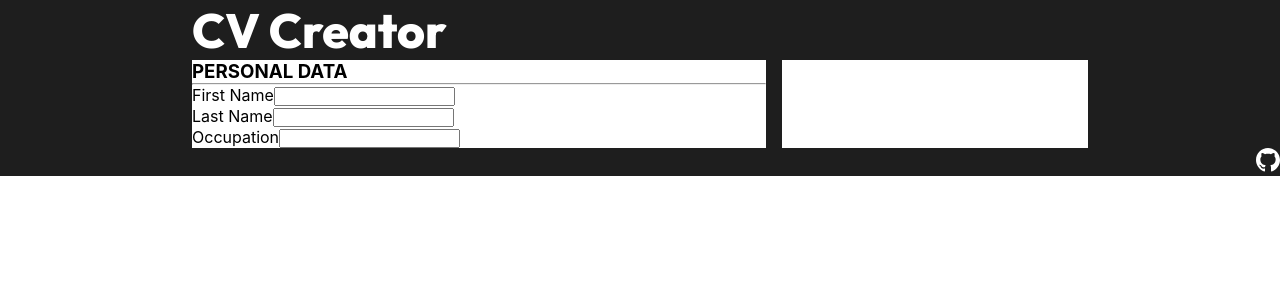
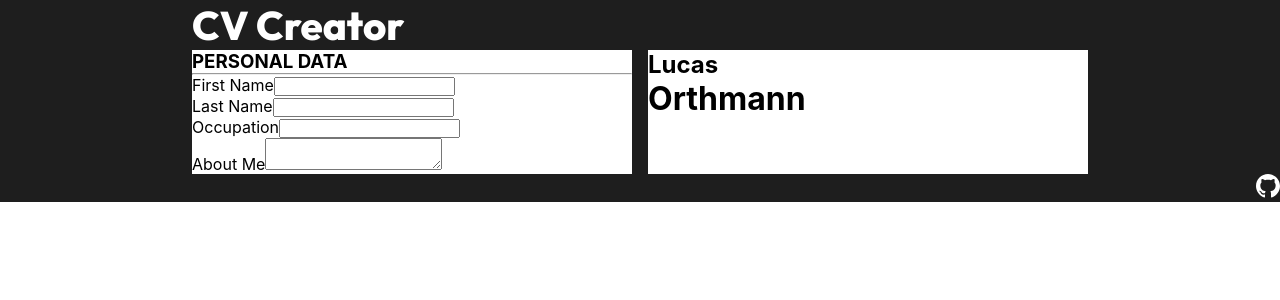
Before and after one commit to Orluca/top-cv-project, a React (Create React App) app: page / in a window 1280 px wide. Shown: the top 300 px of the page. Built offline with nearby package versions, Linux system fonts and the light colour scheme.

Commit message:
State for inputs

```diff
--- a/src/components/General/Input/Input.js
+++ b/src/components/General/Input/Input.js
@@ -1,11 +1,18 @@
-import React from "react";
+import React, { useState } from "react";
 import styles from "./Input.module.css";
 
 function Input(props) {
+  //   const [value, setValue] = useState("");
+
+  function test(e) {
+    // setValue(e.target.value);
+    props.onInputChange(e.target.value);
+  }
+
   return (
     <div>
       <label htmlFor="">{props.name}</label>
-      <input type="text" />
+      <input type="text" onChange={test} />
     </div>
   );
 }
--- a/src/components/Header/Header.js
+++ b/src/components/Header/Header.js
@@ -3,7 +3,7 @@ import styles from "./Header.module.css";
 function Header() {
   return (
     <header>
-      <h1>CV Creator</h1>
+      <h1 className={styles["app-header"]}>CV Creator</h1>
     </header>
   );
 }
--- a/src/components/Header/Header.module.css
+++ b/src/components/Header/Header.module.css
@@ -2,8 +2,8 @@ header {
   margin: 0 var(--side-margin);
 }
 
-h1 {
-  font-size: 3rem;
+.app-header {
+  font-size: 2.5rem;
   font-family: "Outfit", sans-serif;
   color: white;
 }
--- a/src/components/Main/Editor/Editor.module.css
+++ b/src/components/Main/Editor/Editor.module.css
@@ -2,5 +2,6 @@
   /* height: 50px; */
   /* width: 50px; */
   background-color: #fff;
-  flex-grow: 1;
+  /* flex-grow: 1; */
+  width: 50%;
 }
--- a/src/components/Main/Editor/PersonalDataEditor/PersonalDataEditor.js
+++ b/src/components/Main/Editor/PersonalDataEditor/PersonalDataEditor.js
@@ -1,10 +1,16 @@
-import React from "react";
+import React, { useState } from "react";
 import styles from "./PersonalDataEditor.module.css";
 import Subheader from "../../../General/Subheader/Subheader";
 import Input from "../../../General/Input/Input";
 import Textarea from "../../../General/Textarea/Textarea";
 
 function PersonalDataEditor() {
+  //   const [test, setTest] = useState("");
+
+  //   function testy() {
+  //     console.log("YO");
+  //   }
+
   return (
     <div>
       <Subheader name="Personal Data" />
@@ -12,6 +18,7 @@ function PersonalDataEditor() {
       <Input name="First Name" />
       <Input name="Last Name" />
       <Input name="Occupation" />
+      <Textarea name="About Me" />
     </div>
   );
 }
--- a/src/components/Main/Previewer/Previewer.js
+++ b/src/components/Main/Previewer/Previewer.js
@@ -2,7 +2,12 @@ import React from "react";
 import styles from "./Previewer.module.css";
 
 function Previewer() {
-  return <div className={styles["previewer"]}></div>;
+  return (
+    <div className={styles["previewer"]}>
+      <h2>Lucas</h2>
+      <h1>Orthmann</h1>
+    </div>
+  );
 }
 
 export default Previewer;
--- a/src/components/Main/Previewer/Previewer.module.css
+++ b/src/components/Main/Previewer/Previewer.module.css
@@ -1,6 +1,4 @@
 .previewer {
-  /* min-height: 50px; */
-  /* width: 50px; */
   background-color: #fff;
-  flex-grow: 1;
+  width: 50%;
 }
```
